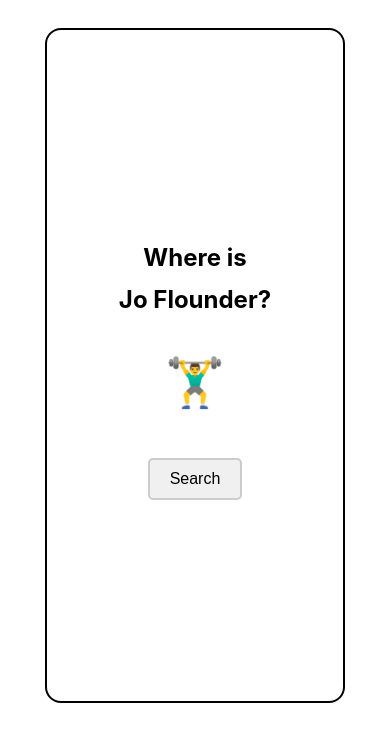
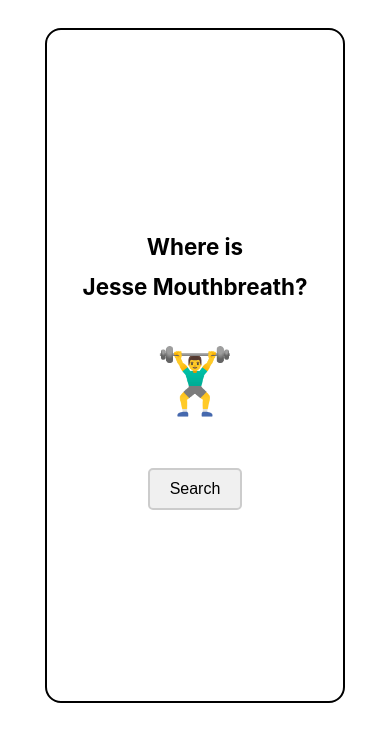
Before and after one commit to lewdry/whereis, a Svelte app in the folder my-svelte-app/: page / in a window 390 px wide. Shown: the top 742 px of the page. Built offline with nearby package versions, Linux system fonts and the light colour scheme.

Commit message:
Refactor emoji lists, update responsive sizing, and adjust font size in App.svelte

```diff
--- a/my-svelte-app/src/App.svelte
+++ b/my-svelte-app/src/App.svelte
@@ -3,10 +3,10 @@
     import winSoundFile from './assets/win.mp3';
     const winSound = new Audio(winSoundFile);
 
-    let firstNames = ["Ali", "Ashley", "Ang", "Bradlee", "Bobbie", "Jose", "Wei", "Yan", "Andy", "Ying", "Jean", "Fransico", "Hong", "Fady", "Rich", "Rory", "Jo", "Sammy", "Philly", "Mal", "Tippy", "Sal", "Barb"];
-    let lastNames = ["Beaverton", "Affagato", "Consomme", "Vendetta", "Smiley", "Gorge", "Keyboard", "Diamanté", "Blancmange", "Afterdinner", "Tobermory", "Futon", "Banquette", "Meringue", "Fingertip", "President", "Chapter", "Cookie", "Tennis-Smythe", "Badminton", "Flounder", "Crust", "Sandal", "Greenhouse", "Bassoon", "Foothold", "Mouthbreath", "Rowboat", "Childsplay", "Flatbread", "Legume"];
-    let sceneryEmojis = ["🌳", "🌲", "🎄", "🌴", "⛩️", "🗿", "🗼", "🎡", "⛲️", "🌳", "🌲", "🌴", "🎪"];
-    let buildingEmojis = ["🏠", "🏰", "🛕", "🏩", "🕍", "🏚️", "🏢", "🏬", "🏛️", "🏥", "💒", "🏦", "🏟️", "🏫", "🏯", "🏣", "🏪", "🏤", "🏠"];
+    let firstNames = ["Ali", "Ashley", "Ang", "Bradlee", "Bobbie", "Wei", "Yan", "Andy", "Ying", "Jean", "Franc", "Hong", "Rich", "Rory", "Jo", "Sammy", "Philly", "Mal", "Tippy", "Sal", "Barb", "River", "Gio", "Leith", "Leaf", "Paris", "Axel", "Yun", "Cameron", "Avery", "Ainsley", "Adrian", "Ari", "Charlie", "Ellis", "Dylan", "Drew", "Jordan", "Riley", "Morgan", "Taylor", "Jesse", "Robin", "Jo", "Jules", "Terri", "Ridley", "Sage", "Blake", "Ira", "Basil", "Scout", "Ollie", "Devon", "Shannon", "Birch", "Pat"];
+    let lastNames = ["Beaverton", "Affagato", "Consommé", "Vendetta", "Smiley", "Gorgon", "Keyboard", "Diamanté", "Blancmange", "Afterdinner", "Tobermory", "Futon", "Banquette", "Meringue", "Fingertip", "President", "Hotdog", "Cookie", "Tennis-Smythe", "Badminton", "Flounder", "Stuffed-Crust", "Sandal", "Greenhouse", "Bassoon", "Foothold", "Mouthbreath", "Rowboat", "Childsplay", "Flatbread", "Legume", "Broadbean", "Sneaker", "Turtle", "Bouquet", "Salmon", "Goldleaf", "Croissant", "Crossbow", "Trolley"];
+    let sceneryEmojis = ["🌳", "🌲", "🎄", "🌴", "⛩️", "🗿", "🗼", "🎡", "⛲️", "🌳", "🌲", "🌴", "🌳", "🌲", "🌴", "🌵", "🌵"];
+    let buildingEmojis = ["🏠", "🏡", "🏰", "🛕", "🏩", "🕍", "🏚️", "🏢", "🏬", "🏛️", "🏥", "💒", "🏦", "🏟️", "🏫", "🏯", "🏣", "🏪", "🏤", "🏠", "🎪", "🛖", "🏗️", "🏘️", "⛪️"];
     let peopleEmojis = ["🧍‍♂️", "🧍‍♀️", "💃", "🕺", "🧜", "🧘‍♀️", "🧘‍♂️", "🤾‍♀️", "🤾‍♂️", "👨‍🦼", "👩‍🦽‍➡️", "👩‍🦯‍➡️", "👨‍🦯", "⛹️‍♀️", "⛹️‍♂️", "🧚‍♀️", "🧚‍♂️", "🤺", "🤸‍♀️", "🤸‍♂️", "🏌️‍♂️", "🏌️‍♀️", "🪂", "🏇", "🏋️‍♂️", "🏋️‍♀️", "🏂", "🚴‍♀️", "🚴‍♂️"];
 
     let missingPerson = {};
@@ -174,7 +174,7 @@ function findValidPosition(existingPositions, isBackground = false) {
     const shuffledPeople = [...peopleEmojis]
         .filter(emoji => emoji !== missingPerson.emoji)
         .sort(() => Math.random() - 0.5)
-        .slice(0, 7);
+        .slice(0, 5);
 
     const otherPeople = shuffledPeople.map(emoji => {
         const position = findValidPosition(allPositions, false);
@@ -410,7 +410,7 @@ function findValidPosition(existingPositions, isBackground = false) {
     }
 
     h1 {
-    font-size: clamp(1.5rem, 4vw, 2rem);
+    font-size: 1.4rem;
     margin: 0;
     padding: 10px;
     line-height: 1.4;
@@ -471,22 +471,7 @@ function findValidPosition(existingPositions, isBackground = false) {
         }
 
         .emoji {
-            font-size: clamp(3rem, 10vw, 5rem);
+            font-size: clamp(3rem, 4rem, 5rem);
         }
     }
-    /*
-    @media (max-width: 480px) {
-        .text-container {
-            padding: 0 10px;
-        }
-
-        h1 {
-            font-size: clamp(1.2rem, 5vw, 1.5rem);
-        }
-
-        .background-emoji, .person-emoji {
-            font-size: 2.5rem;
-        }
-        */
-
         </style>
```
